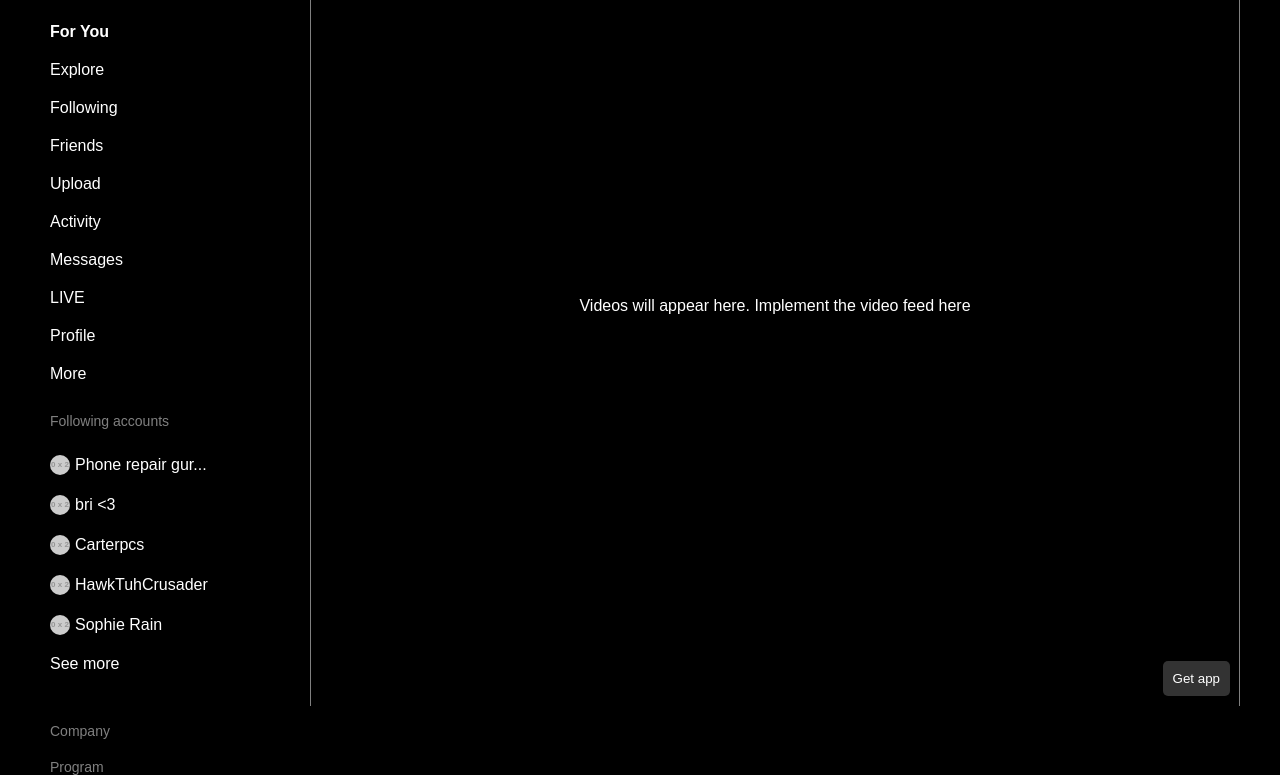
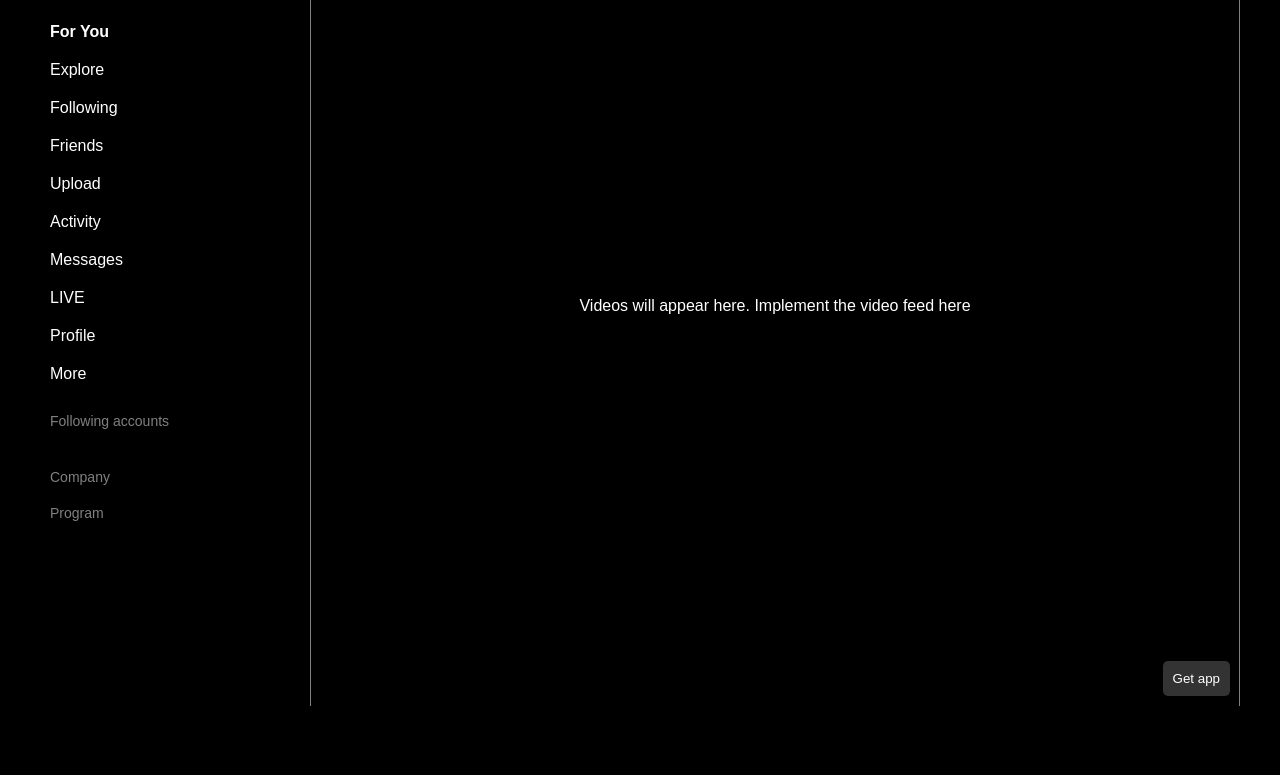
Before and after one commit to XYZ-thech/TikTok-remake, a website: page index.html in a window 1280 px wide. Shown: the part 94-869 px from the top of the page. After the commit the page ends 800 px from the top, so only its background shows below. Drawn offline with Linux system fonts and the light colour scheme; placeholder pictures from the web are drawn by us.

Commit message:
Update index.html

```diff
--- a/index.html
+++ b/index.html
@@ -30,14 +30,6 @@
           </nav>
           <div class="following-accounts">
             <p>Following accounts</p>
-              <ul>
-                <li><a href="#"><img src="https://placehold.co/20" alt="User Profile">Phone repair gur...</a></li>
-                <li><a href="#"><img src="https://placehold.co/20" alt="User Profile">bri <3</a></li>
-                <li><a href="#"><img src="https://placehold.co/20" alt="User Profile">Carterpcs</a></li>
-                <li><a href="#"><img src="https://placehold.co/20" alt="User Profile">HawkTuhCrusader</a></li>
-                <li><a href="#"><img src="https://placehold.co/20" alt="User Profile">Sophie Rain</a></li>
-                <li><a href="#">See more</a></li>
-              </ul>
 
             <div class="company">
               <p>Company</p>
```
